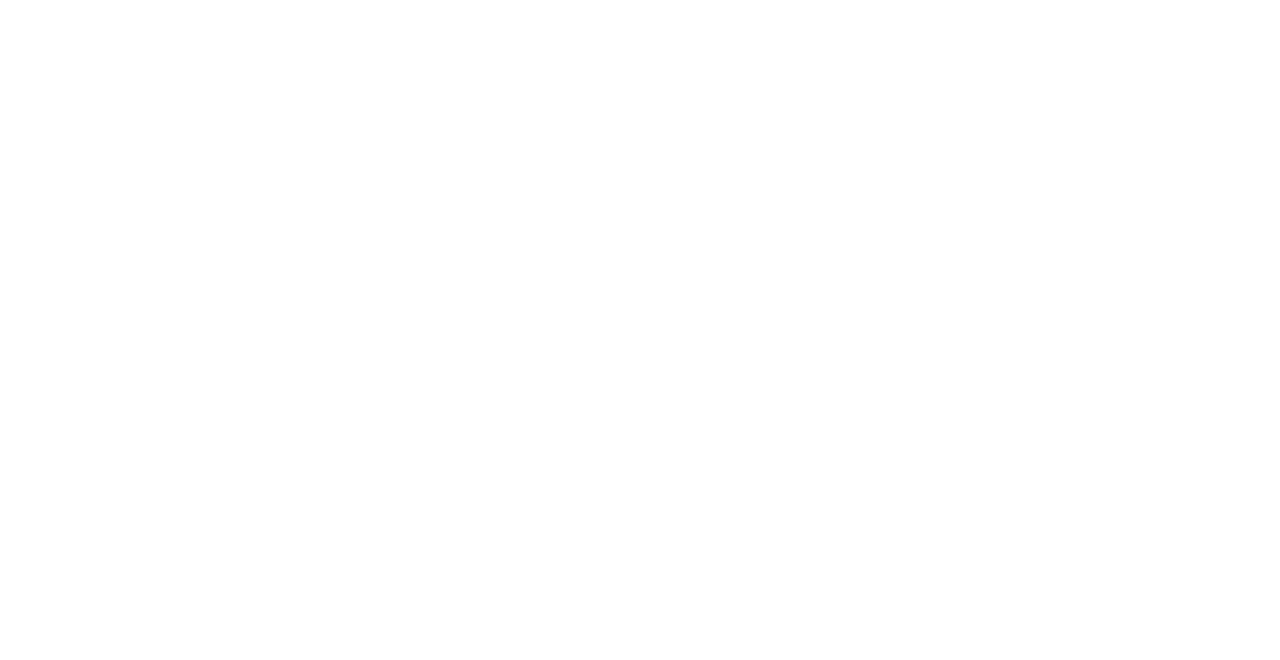
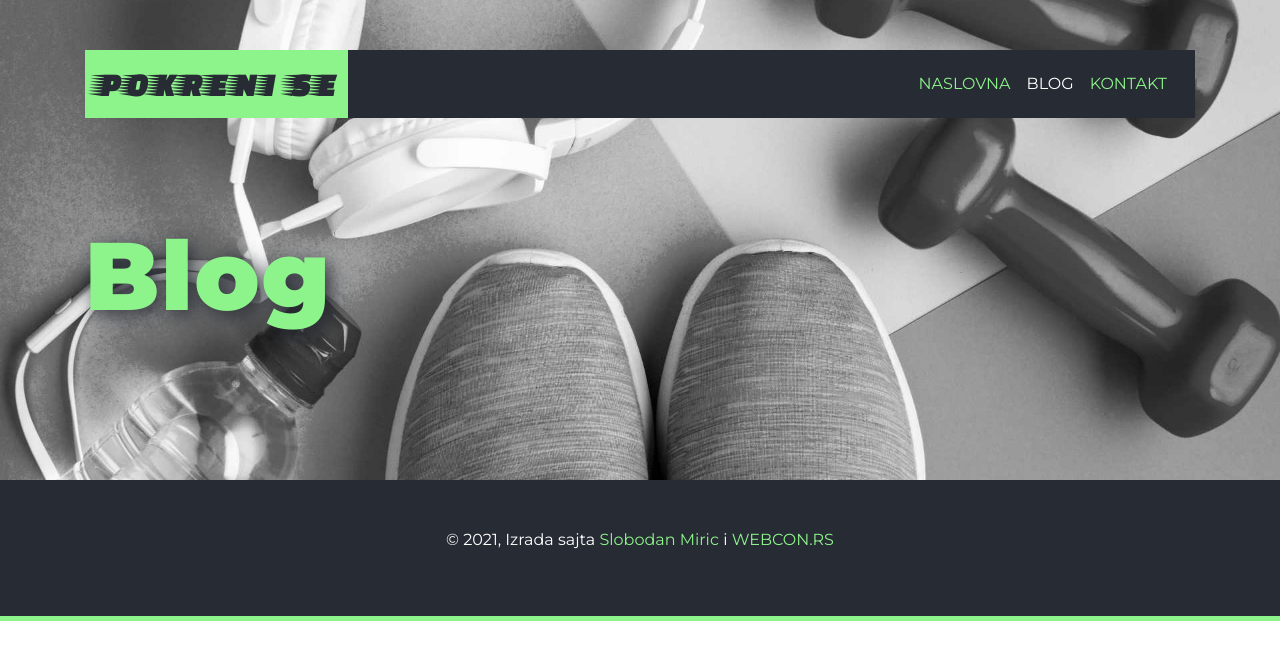
Before and after one commit to KovacAca/8.dz-pokreni_se, a plain HTML site: page blog.html in a window 1280 px wide. Drawn offline with nearby package versions, Linux system fonts and the light colour scheme.

Commit message:
blogHeader

```diff
--- a/blog.html
+++ b/blog.html
@@ -0,0 +1,68 @@
+<!doctype html>
+<html lang="en">
+
+<head>
+  <!-- Required meta tags -->
+  <meta charset="utf-8">
+  <meta name="viewport" content="width=device-width, initial-scale=1, shrink-to-fit=no">
+  <!-- Bootstrap CSS -->
+  <link rel="stylesheet" href="https://cdn.jsdelivr.net/npm/bootstrap@4.6.0/dist/css/bootstrap.min.css"
+    integrity="sha384-B0vP5xmATw1+K9KRQjQERJvTumQW0nPEzvF6L/Z6nronJ3oUOFUFpCjEUQouq2+l" crossorigin="anonymous">
+  <!-- Font awesome -->
+  <script src="https://kit.fontawesome.com/c26cd1475c.js" crossorigin="anonymous"></script>
+  <!-- Animate JS -->
+  <link rel="stylesheet" href="https://cdnjs.cloudflare.com/ajax/libs/animate.css/4.0.0/animate.min.css" />
+  <!-- Custom CSS -->
+  <link rel="stylesheet" href="style.css">
+  <title>Pokreni se</title>
+</head>
+
+<body>
+  <!-- header -->
+  <section id="blogHeader">
+    <div class="container">
+      <nav class="navbar navbar-expand-lg navbar-light bg-light">
+        <a class="navbar-brand" href="#">Pokreni se</a>
+        <button class="navbar-toggler" type="button" data-toggle="collapse" data-target="#navbarNav"
+          aria-controls="navbarNav" aria-expanded="false" aria-label="Toggle navigation">
+          <span class="navbar-toggler-icon"></span>
+        </button>
+        <div class="collapse navbar-collapse" id="navbarNav">
+          <ul class="navbar-nav ml-auto">
+            <li class="nav-item">
+              <a class="nav-link" href="index.html">Naslovna<span class="sr-only">(current)</span></a>
+            </li>
+            <li class="nav-item active">
+              <a class="nav-link" href="blog.html">Blog</a>
+            </li>
+            <li class="nav-item">
+              <a class="nav-link" href="#">Kontakt</a>
+            </li>
+          </ul>
+        </div>
+      </nav>
+    </div>
+    <hgroup class="container">
+      <h1 class="animate__animated animate__slideInLeft">Blog</h1>
+    </hgroup>
+  </section>
+
+  <!-- footer -->
+  <footer class="text-center py-5 text-white">
+    <p>&copy; 2021, Izrada sajta <a href="https://slobodanmiric.in.rs">Slobodan Miric</a> i <a href="https://webcon.rs">WEBCON.RS</a></p>
+  </footer>
+
+  <!-- Option 2: Separate Popper and Bootstrap JS -->
+  <script src="https://code.jquery.com/jquery-3.5.1.slim.min.js"
+    integrity="sha384-DfXdz2htPH0lsSSs5nCTpuj/zy4C+OGpamoFVy38MVBnE+IbbVYUew+OrCXaRkfj" crossorigin="anonymous">
+  </script>
+  <script src="https://cdn.jsdelivr.net/npm/popper.js@1.16.1/dist/umd/popper.min.js"
+    integrity="sha384-9/reFTGAW83EW2RDu2S0VKaIzap3H66lZH81PoYlFhbGU+6BZp6G7niu735Sk7lN" crossorigin="anonymous">
+  </script>
+  <script src="https://cdn.jsdelivr.net/npm/bootstrap@4.6.0/dist/js/bootstrap.min.js"
+    integrity="sha384-+YQ4JLhjyBLPDQt//I+STsc9iw4uQqACwlvpslubQzn4u2UU2UFM80nGisd026JF" crossorigin="anonymous">
+  </script>
+
+</body>
+
+</html>
--- a/style.css
+++ b/style.css
@@ -55,7 +55,7 @@ nav {
 #header hgroup {
   margin-top: 250px;
 }
-#header hgroup h1 {
+hgroup h1 {
   font-size: 6rem;
   color: var(--secondaryColor);
   text-shadow: var(--textShadow);
@@ -143,3 +143,15 @@ h2::after {
  footer a:hover {
   color: var(--white);
 }
+/****************
+ blogHeader
+ ****************/
+#blogHeader {
+  background: url(img/blog_header.jpg);
+  background-position: center;
+  background-size: cover;
+  height: 60vh;
+}
+#blogHeader hgroup {
+  margin-top: 150px;
+}
```
